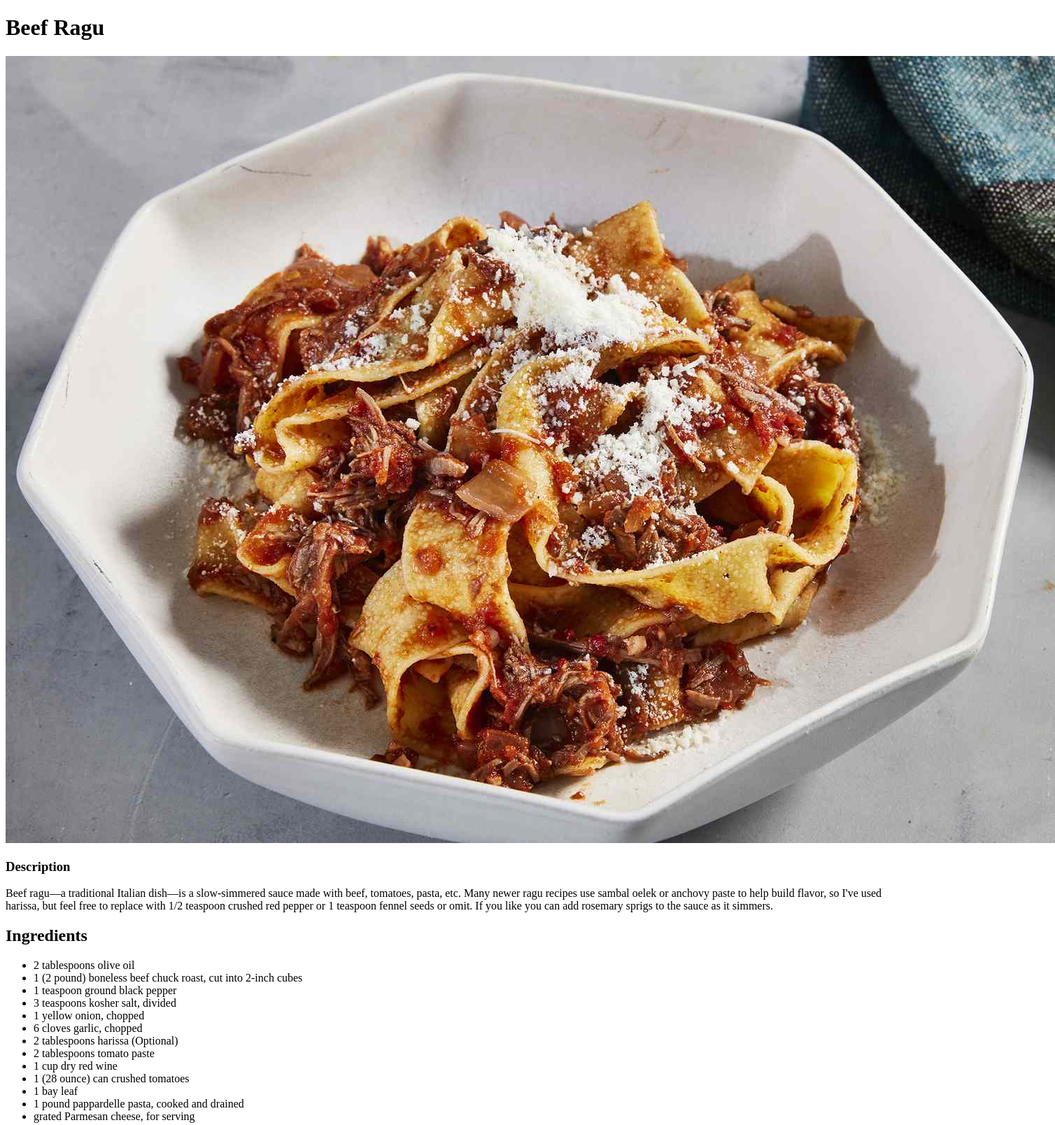
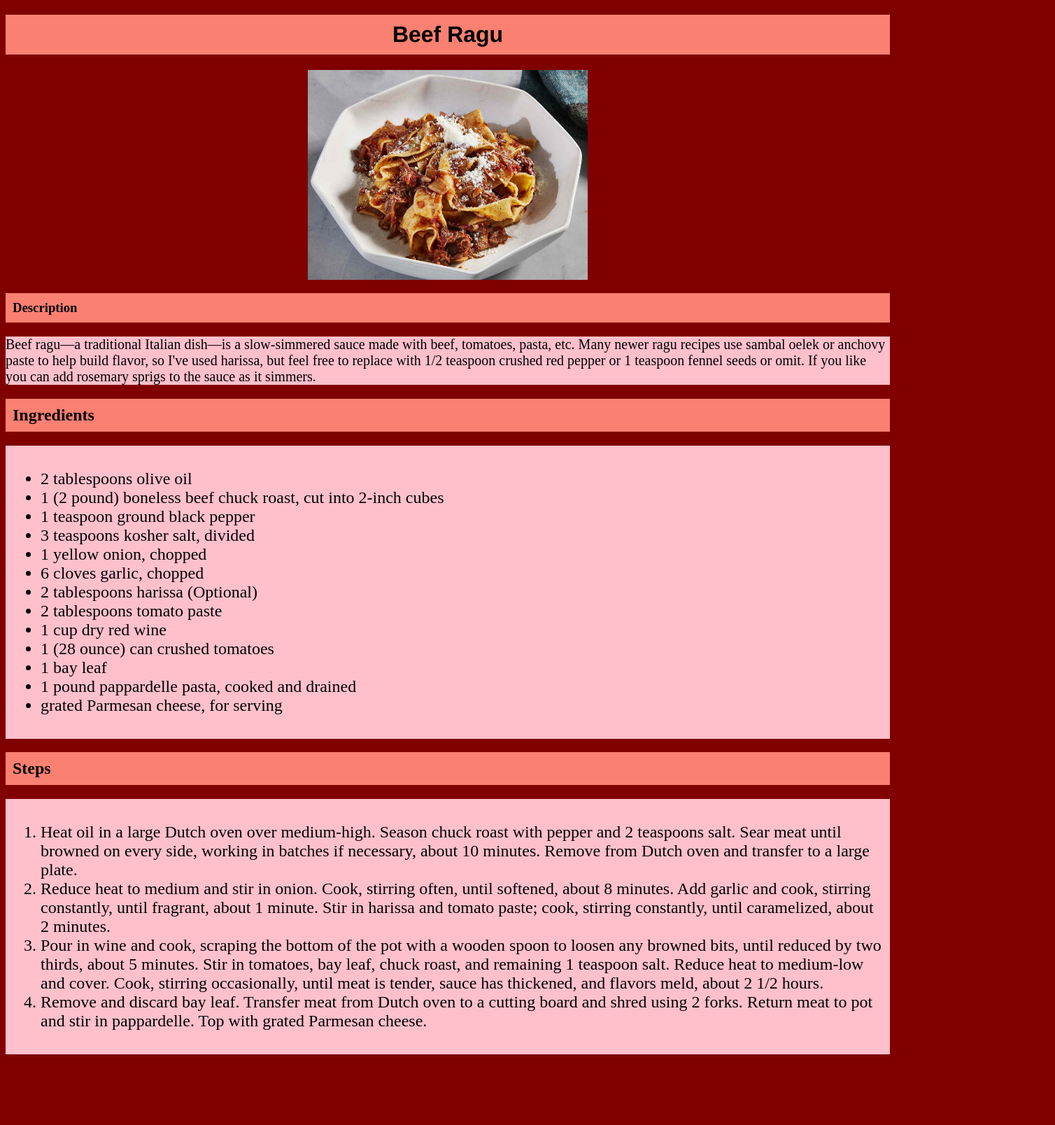
Before and after one commit to trentbenson08/odin-recipes, a plain HTML site: page recipes/beef-ragu.html in a window 1280 px wide. Shown: the top 1608 px of the page at 70% size, 1508 px wide, since content can reach past the window. After the commit the page ends 1515 px from the top, so only its background shows below. Drawn offline with Linux system fonts and the light colour scheme.

Commit message:
Edit index.html beef-ragu.html brownies.html butter-chicken.html, Created styles.css stylesImproved.css

```diff
--- a/recipes/beef-ragu.html
+++ b/recipes/beef-ragu.html
@@ -3,35 +3,42 @@
     <head>
         <meta charset="utf-8">
         <title>Beef Ragu</title>
+        <link rel="stylesheet" href="../styles.css">
     </head>
     <body>
-        <h1>Beef Ragu</h1>
-        <img src="../images/beef-ragu-img.jpg" alt="Image of delicious Beef Ragu">
-        <h3>Description</h3>
-        <p>Beef ragu—a traditional Italian dish—is a slow-simmered sauce made with beef, tomatoes, pasta, etc. Many newer ragu recipes use sambal oelek or anchovy paste to help build flavor, so I've used harissa, but feel free to replace with 1/2 teaspoon crushed red pepper or 1 teaspoon fennel seeds or omit. If you like you can add rosemary sprigs to the sauce as it simmers.</p>
+        <h1 class="header std">Beef Ragu</h1>
 
-        <h2>Ingredients</h2>
-        <ul>
-            <li>2 tablespoons olive oil</li>
-            <li>1 (2 pound) boneless beef chuck roast, cut into 2-inch cubes</li>
-            <li>1 teaspoon ground black pepper</li>
-            <li>3 teaspoons kosher salt, divided</li>
-            <li>1 yellow onion, chopped</li>
-            <li>6 cloves garlic, chopped</li>
-            <li>2 tablespoons harissa (Optional)</li>
-            <li>2 tablespoons tomato paste</li>
-            <li>1 cup dry red wine</li>
-            <li>1 (28 ounce) can crushed tomatoes</li>
-            <li>1 bay leaf</li>
-            <li>1 pound pappardelle pasta, cooked and drained</li>
-            <li> grated Parmesan cheese, for serving</li>
-        </ul>
-        <h2>Steps</h2>
-        <ol>
-            <li>Heat oil in a large Dutch oven over medium-high. Season chuck roast with pepper and 2 teaspoons salt. Sear meat until browned on every side, working in batches if necessary, about 10 minutes. Remove from Dutch oven and transfer to a large plate. </li>
-            <li>Reduce heat to medium and stir in onion. Cook, stirring often, until softened, about 8 minutes. Add garlic and cook, stirring constantly, until fragrant, about 1 minute. Stir in harissa and tomato paste; cook, stirring constantly, until caramelized, about 2 minutes. </li>
-            <li>Pour in wine and cook, scraping the bottom of the pot with a wooden spoon to loosen any browned bits, until reduced by two thirds, about 5 minutes. Stir in tomatoes, bay leaf, chuck roast, and remaining 1 teaspoon salt. Reduce heat to medium-low and cover. Cook, stirring occasionally, until meat is tender, sauce has thickened, and flavors meld, about 2 1/2 hours. </li>
-            <li>Remove and discard bay leaf. Transfer meat from Dutch oven to a cutting board and shred using 2 forks. Return meat to pot and stir in pappardelle. Top with grated Parmesan cheese. </li>
-        </ol>
+        <img src="../images/beef-ragu-img.jpg" alt="Image of delicious Beef Ragu" class="img" style="margin-left: auto; margin-right: auto; display: block;">
+
+        <h3 class="header">Description</h3>
+        <p class="link smallTxt">Beef ragu—a traditional Italian dish—is a slow-simmered sauce made with beef, tomatoes, pasta, etc. Many newer ragu recipes use sambal oelek or anchovy paste to help build flavor, so I've used harissa, but feel free to replace with 1/2 teaspoon crushed red pepper or 1 teaspoon fennel seeds or omit. If you like you can add rosemary sprigs to the sauce as it simmers.</p>
+
+        <h2 class="header">Ingredients</h2>
+        <div class="unorderedList">
+            <ul style="background-color: pink;">
+                <li class="link">2 tablespoons olive oil</li>
+                <li class="link">1 (2 pound) boneless beef chuck roast, cut into 2-inch cubes</li>
+                <li class="link">1 teaspoon ground black pepper</li>
+                <li class="link">3 teaspoons kosher salt, divided</li>
+                <li class="link">1 yellow onion, chopped</li>
+                <li class="link">6 cloves garlic, chopped</li>
+                <li class="link">2 tablespoons harissa (Optional)</li>
+                <li class="link">2 tablespoons tomato paste</li>
+                <li class="link">1 cup dry red wine</li>
+                <li class="link">1 (28 ounce) can crushed tomatoes</li>
+                <li class="link">1 bay leaf</li>
+                <li class="link">1 pound pappardelle pasta, cooked and drained</li>
+                <li class="link"> grated Parmesan cheese, for serving</li>
+            </ul>
+        </div>
+        <h2 class="header">Steps</h2>
+        <div class="unorderedList">
+            <ol style="background-color: pink;">
+                <li class="link">Heat oil in a large Dutch oven over medium-high. Season chuck roast with pepper and 2 teaspoons salt. Sear meat until browned on every side, working in batches if necessary, about 10 minutes. Remove from Dutch oven and transfer to a large plate. </li>
+                <li class="link">Reduce heat to medium and stir in onion. Cook, stirring often, until softened, about 8 minutes. Add garlic and cook, stirring constantly, until fragrant, about 1 minute. Stir in harissa and tomato paste; cook, stirring constantly, until caramelized, about 2 minutes. </li>
+                <li class="link">Pour in wine and cook, scraping the bottom of the pot with a wooden spoon to loosen any browned bits, until reduced by two thirds, about 5 minutes. Stir in tomatoes, bay leaf, chuck roast, and remaining 1 teaspoon salt. Reduce heat to medium-low and cover. Cook, stirring occasionally, until meat is tender, sauce has thickened, and flavors meld, about 2 1/2 hours. </li>
+                <li class="link">Remove and discard bay leaf. Transfer meat from Dutch oven to a cutting board and shred using 2 forks. Return meat to pot and stir in pappardelle. Top with grated Parmesan cheese. </li>
+            </ol>
+        </div>
     </body>
 </html>
--- /dev/null
+++ b/styles.css
@@ -0,0 +1,42 @@
+* {
+    background-color: maroon;
+}
+
+.std {
+    text-align: center;
+    font-family: Helvetica, sans-serif;
+}
+
+.header{
+    padding: 10px;
+    background-color: salmon;
+}
+
+.unorderedList{
+    padding: 10px;
+}
+
+.unorderedList,
+.link {
+
+    font-size: x-large;
+    color:black;
+    background-color: pink;
+}
+
+.smallTxt{
+    font-size: 20px;
+}
+.img{
+    width: 400px;
+    height: auto;
+    margin-left: auto;
+    margin-right: auto;
+    display: block;
+}
+
+ol li {
+   font-size: x-large;
+    color:black;
+    background-color: pink;
+}
--- /dev/null
+++ b/stylesImproved.css
@@ -0,0 +1,34 @@
+* {
+    background-color: maroon;
+}
+.std {
+    text-align: center;
+    font-family: Helvetica, sans-serif;
+    padding: 10px;
+    background-color: salmon;
+}
+
+img {
+        width: 400px;
+    height: auto;
+    margin-left: auto;
+    margin-right: auto;
+    display: block;
+}
+
+.smallTxt,
+li,
+ol,
+ul {
+    background-color: pink;
+    font-size: x-large;
+    padding: 10px;
+}
+
+.header{
+    padding: 10px;
+    background-color: salmon;
+}
+.smallTxt{
+    font-size: 20px;
+}
```
Also changed, not shown: index.html (+11 -6 lines), recipes/brownies.html (+6 -5 lines), recipes/butter-chicken.html (+32 -29 lines).
